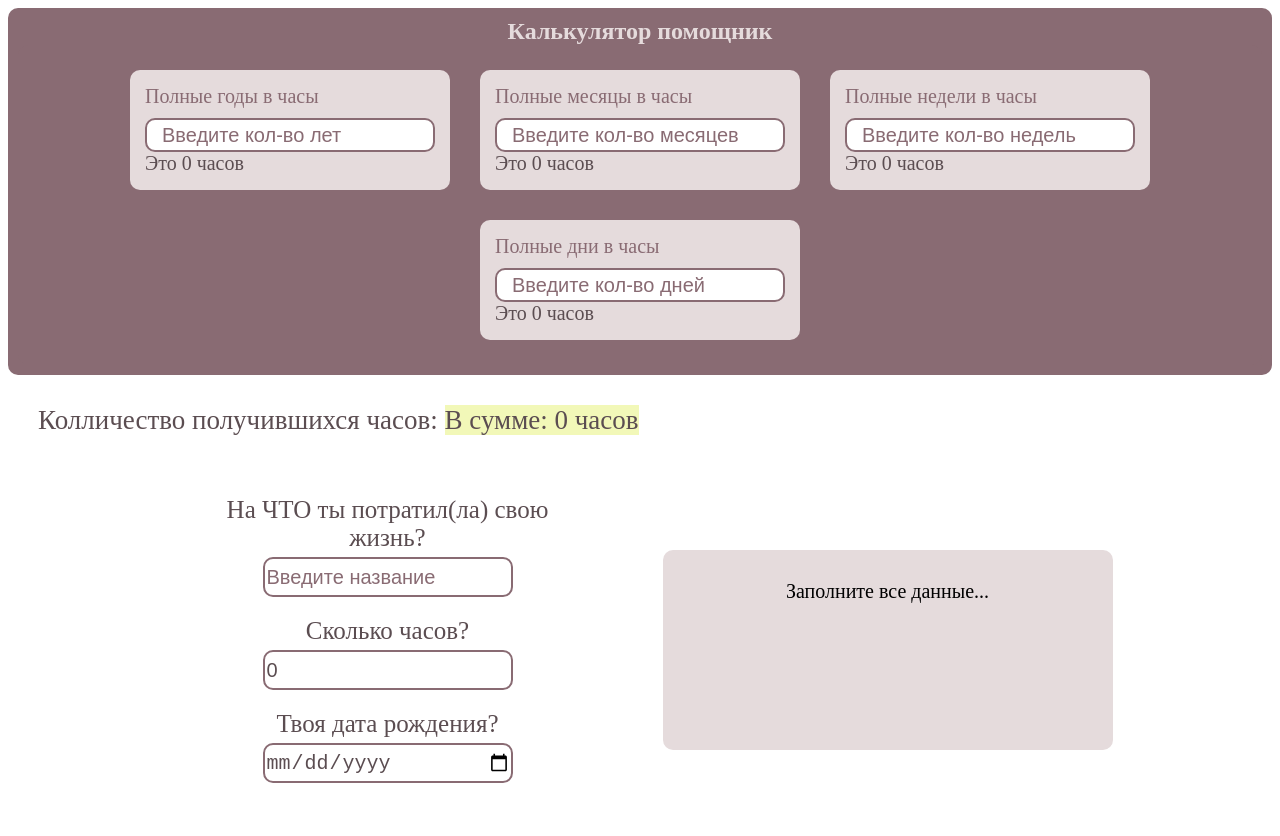
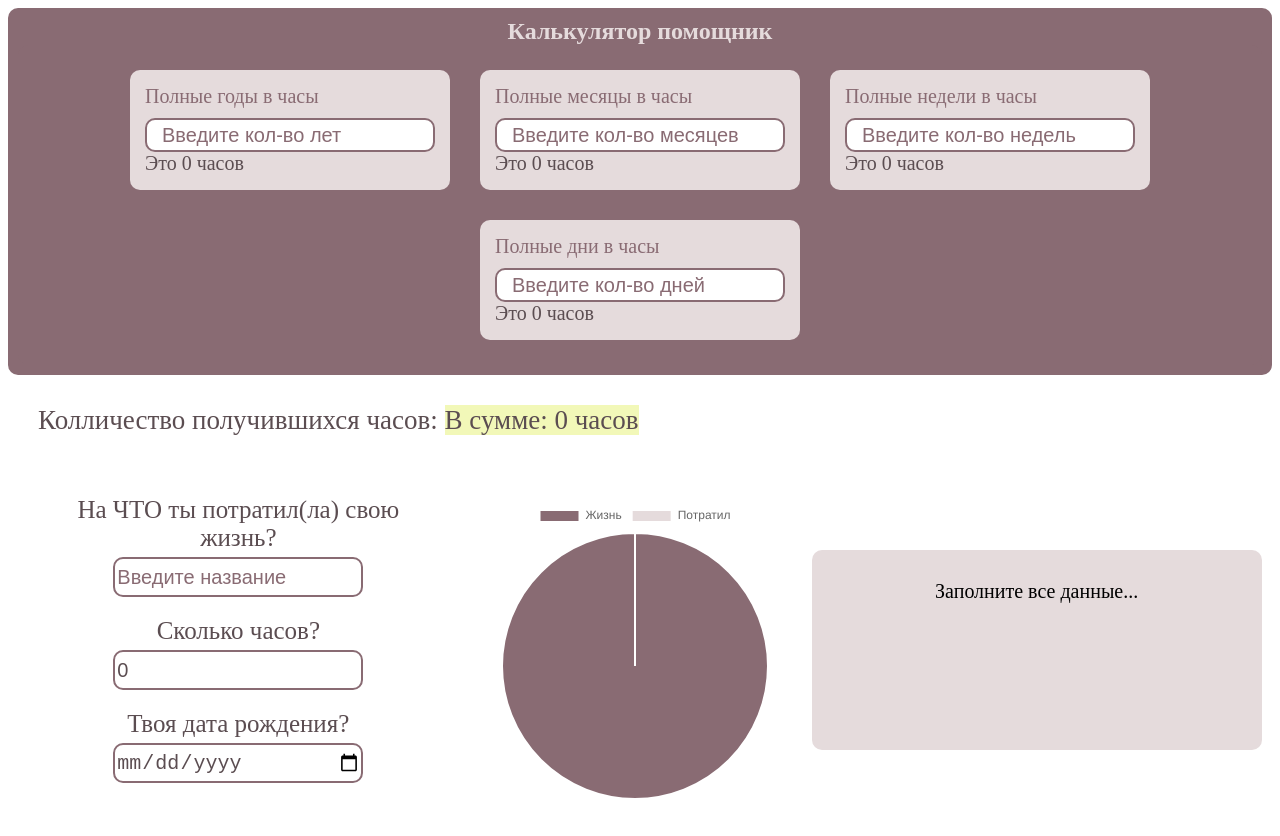
Before and after one commit to fundamentum71/Life-Percentage, a website: page src/index.html in a window 1280 px wide. Drawn offline with nearby package versions, Linux system fonts and the light colour scheme; files that its build step writes are made by us from their sources.

Commit message:
added chart

```diff
--- a/src/index.html
+++ b/src/index.html
@@ -77,12 +77,21 @@
 					<label for="age">Твоя дата рождения?</label>
 					<input id="age" type="date" />
 				</div>
+				<div class="diagramma">
+					<canvas
+						class="myChart"
+						id="myChart"
+						width="100px"
+						height="100px"
+					></canvas>
+				</div>
 				<div class="live__res">
 					<span class="result"></span>
 				</div>
 			</div>
 		</section>
 
+		<script src="https://cdn.jsdelivr.net/npm/chart.js"></script>
 		<script src="./js/script.js"></script>
 	</body>
 </html>
--- a/src/js/script.js
+++ b/src/js/script.js
@@ -84,7 +84,7 @@ const form = document.querySelector('#form_for_live'),
 	result = document.querySelector('.result'),
 	valueHouse = document.querySelector('#house');
 
-let title, house, age;
+let title, house, age, persentVal;
 
 const mainFunction = () => {
 	if (!title || !age || isNaN(age)) {
@@ -95,7 +95,6 @@ const mainFunction = () => {
 		result.textContent = `Вы ввели дату, которая еще не настала`;
 		return;
 	}
-
 	house = +valueHouse.value;
 	if (house < 0) {
 		result.textContent = `Вы ввели отрицательное кол-во часов`;
@@ -103,9 +102,12 @@ const mainFunction = () => {
 	}
 	console.log(house);
 	const persent = ((100 / +age) * +house).toFixed(4);
-
+	persentVal = persent;
+	//funDiagr(persent);
 	return (result.textContent = `Ты потратил(ла) на ${title}: ${persent}% своей жизни!`);
 };
+
+console.log(persentVal);
 
 mainFunction();
 
@@ -143,3 +145,26 @@ const msInHouse = (value) => {
 	const pureHouse = Math.floor(value / (1000 * 60 * 60));
 	return pureHouse;
 };
+
+//****DIAGRAMMA */
+
+const funDiagr = (persentVal) => {
+	const ctx = document.getElementById('myChart').getContext('2d');
+	const myChart = new Chart(ctx, {
+		type: 'pie',
+		data: {
+			labels: ['Жизнь', 'Потратил'],
+			datasets: [
+				{
+					label: 'My First Dataset',
+					data: [100, persentVal],
+					backgroundColor: ['#896b73', '#e5dbdc'],
+					hoverOffset: 4,
+				},
+			],
+			option: {},
+		},
+	});
+};
+
+funDiagr(persentVal);
--- a/src/sass/style.scss
+++ b/src/sass/style.scss
@@ -5,7 +5,7 @@
 
 .live {
 	&__wrapper {
-		max-width: 1000px;
+		max-width: 1250px;
 		margin: 0px auto;
 		display: flex;
 		justify-content: space-around;
@@ -127,3 +127,8 @@
 ::placeholder {
 	color: $main-color;
 }
+.diagramma {
+	width: 300px;
+	height: 300px;
+	margin: 20px;
+}
```
Also changed, not shown: dist/css/style.min.css, dist/index.html, dist/js/script.js.
